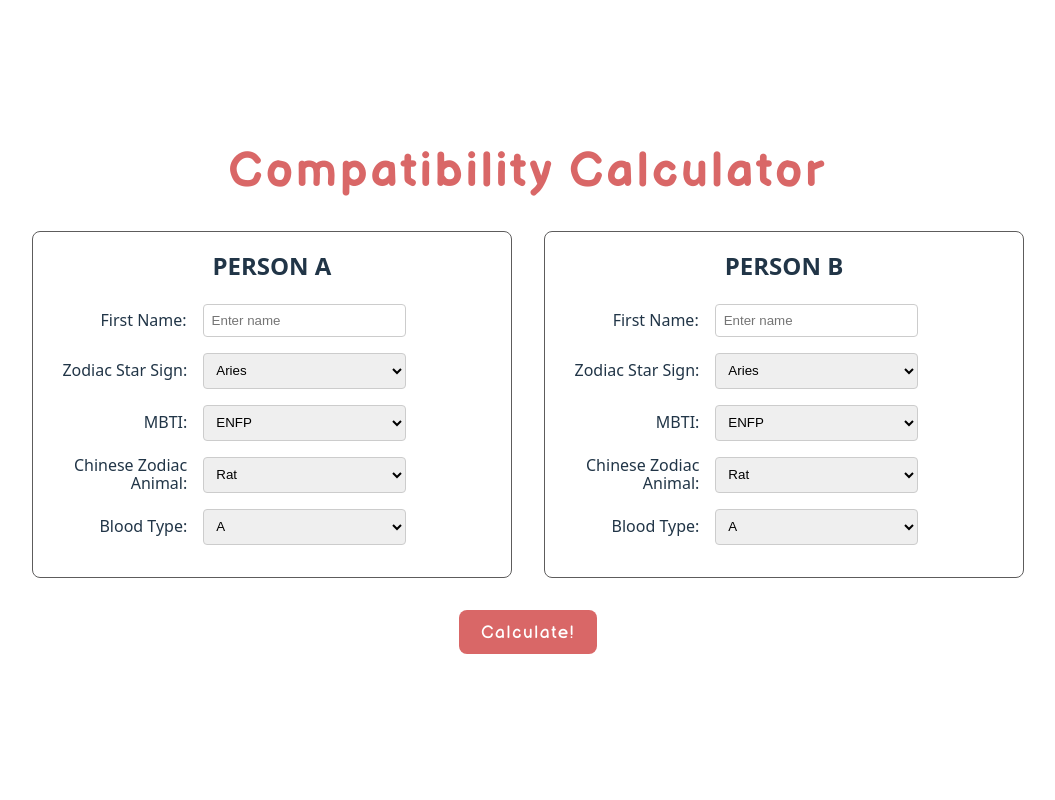
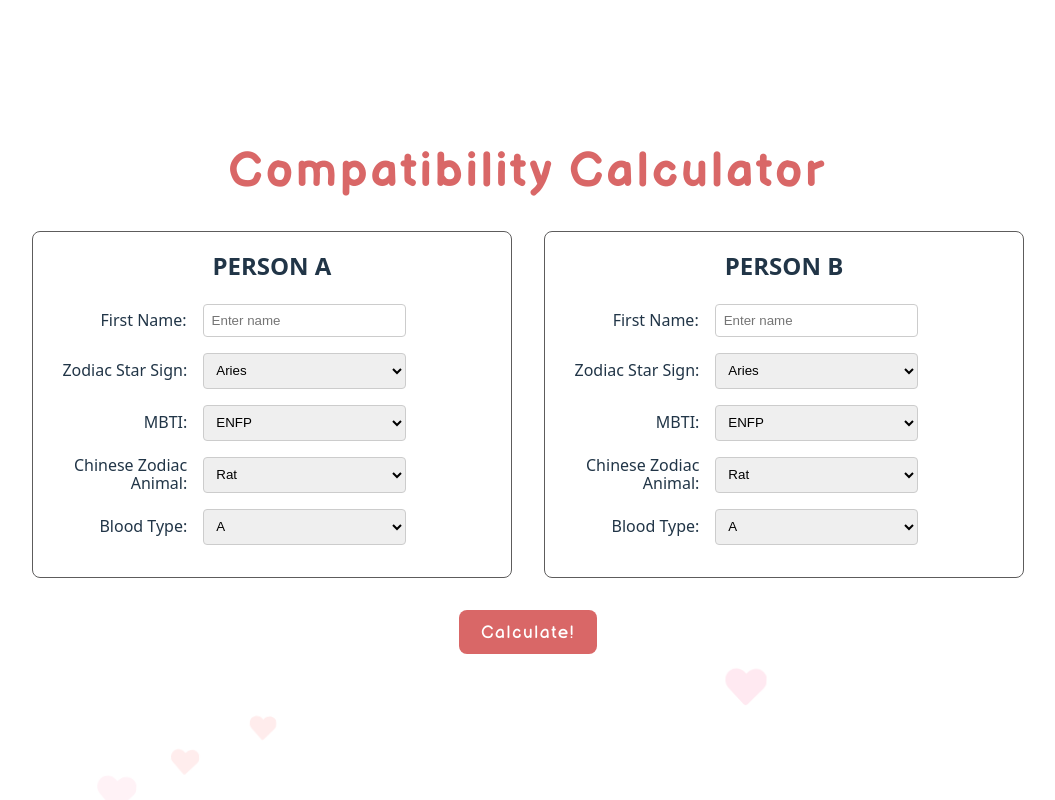
Before and after one commit to y1l1nnn/compatibility-calculator, a React (Vite) app in the folder frontend/: page / in a window 1280 px wide. Shown: the whole page, without its empty margins (112-1167 px from the left). Built offline with nearby package versions, Linux system fonts and the light colour scheme.

Commit message:
fixed floating hearts animation

```diff
--- a/frontend/src/components/FloatingHearts.css
+++ b/frontend/src/components/FloatingHearts.css
@@ -12,8 +12,8 @@
 .heart {
   position: absolute;
   bottom: -50px;
-  opacity: 0;                                   /* starts invisible */
-  animation: float-up 25s linear forwards;      /* applies animation */
+  opacity: 0;
+  animation: float-up var(--duration, 20s) linear forwards;
   width: var(--heart-size, 20px);
   height: var(--heart-size, 20px);
 }
@@ -40,39 +40,20 @@
     transform: translateY(0) scale(0.6) rotate(0deg);
     opacity: 0;
   }
-  5% {
-    opacity: 0.7;
-    transform: scale(0.7) rotate(5deg);
+  10% {
+    opacity: 0.1;
+    transform: scale(1) rotate(5deg);
   }
-  15% {
-    opacity: 0.9;
-    transform: scale(0.9) rotate(-3deg);
+  50% {
+    opacity: 0.15;
+    transform: translateY(-50vh) scale(1.1) rotate(-5deg);
   }
-  30% {
-    opacity: 0.95;
-    transform: scale(1) rotate(2deg);
-  }
-  60% {
-    opacity: 0.9;
-    transform: scale(1.1) rotate(-2deg);
-  }
-  80% {
-    opacity: 0.8;
-    transform: scale(1.15) rotate(1deg);
-  }
-  95% {
-    opacity: 0.6;
-    transform: scale(1.2) rotate(0deg);
+  90% {
+    opacity: 0.2;
+    transform: translateY(-100vh) scale(1.2) rotate(3deg);
   }
   100% {
     opacity: 0;
-    transform: translateY(-120vh) scale(1.25) rotate(0deg); /* Go beyond viewport */
+    transform: translateY(-120vh) scale(1.25) rotate(0deg);
   }
 }
-
-/* Ensure smooth animations */
-@media (prefers-reduced-motion: reduce) {
-  .heart {
-    animation: none;
-  }
-}
--- a/frontend/src/components/FloatingHearts.tsx
+++ b/frontend/src/components/FloatingHearts.tsx
@@ -1,67 +1,57 @@
 import React, { useEffect, useState } from 'react';
 import './FloatingHearts.css';
 
-// Imports CSS styles for this component
+interface Heart {
+  id: number;
+  style: React.CSSProperties;
+}
+
 const FloatingHearts: React.FC = () => {
-	// State hook that manages an array of heart identifiers
-	const [hearts, setHearts] = useState<number[]>([]);
-	// hearts 		Current array of heart IDs
-	// setHearts 	Function to update the hearts array
-	// <number[]> 	TypeScript type for an array of numbers
-	// [] 			Initial empty array
+  const [hearts, setHearts] = useState<Heart[]>([]);
 
-	useEffect(() => {
-		// Create initial hearts
-		// Creates an array of 80 hearts with initial IDs (0, 1, 2, ..., 79)
-		const initialHearts = Array.from({ length: 50 }, (_, i) => i);
-		// Array.from({ length: 80 }): Creates array with 80 empty slots
-		// (_, i) => i: Fills array with index values
-		setHearts(initialHearts);
+  // Helper to generate a random style for each heart
+  const generateHeartStyle = (): React.CSSProperties => {
+    const left = Math.random() * 100; 				// horizontal %
+    const duration = 15 + Math.random() * 10; 		// 15–25s total float time
+    const size = 15 + Math.random() * 25; 			// 15–40px
 
-		// Function to add new hearts periodically
-		const addHeart = () => {
-			// Uses current timestamp as unique ID and spreads existing hearts
-			setHearts(prev => [...prev, Date.now()]);
-		};
-
-		const interval = setInterval(addHeart, 500);
-		return () => clearInterval(interval);
-	}, []);
-
-	// Function to generate random styles for each heart
-	const getHeartStyle = (index: number) => {
-		const left = Math.random() * 100;  // random horizontal position 0-100%
-		const delay = Math.random() * 3; // random animation delay 0-3secs
-		const duration = 20 + Math.random() * 10; // Random animation duration 20-30secs
-		const size = 20 + Math.random() * 20; // Random heart size 30-50px
-
-		// Random heart colors
     const colors = [
       '#ff6b6b', '#ff8e8e', '#ff5252', '#e86648',
-			'#ff79a7', '#ff6b9d', '#ff5252', '#ff4081'
+      '#ff79a7', '#ff6b9d', '#ff4081'
     ];
-		// Array of possible heart colors
     const color = colors[Math.floor(Math.random() * colors.length)];
 
     return {
       left: `${left}%`,
-			animationDelay: `${delay}s`,
-			animationDuration: `${duration}s`,
       '--heart-size': `${size}px`,
-			'--heart-color': color
+      '--heart-color': color,
+      '--float-duration': `${duration}s`,
     } as React.CSSProperties;
   };
 
+  useEffect(() => {
+    // periodically add new hearts
+    const interval = setInterval(() => {
+      const newHeart: Heart = {
+        id: Date.now(),
+        style: generateHeartStyle(),
+      };
+      setHearts(prev => [...prev, newHeart]);
+    }, 700);
+
+    return () => clearInterval(interval);
+  }, []);
+
   return (
     <div className="floating-hearts-container">
-		{hearts.map((heart, index) => (
+      {hearts.map((heart) => (
         <div
-				key={heart}
+          key={heart.id}
           className="heart"
-				style={getHeartStyle(index)}
+          style={heart.style}
           onAnimationEnd={() => {
-					// Remove heart after animation completes
-					setHearts(prev => prev.filter(h => h !== heart));
+            // Remove heart when animation finishes
+            setHearts(prev => prev.filter(h => h.id !== heart.id));
           }}
         />
       ))}
```
Lines whose indentation alone changed are shown as unchanged.
